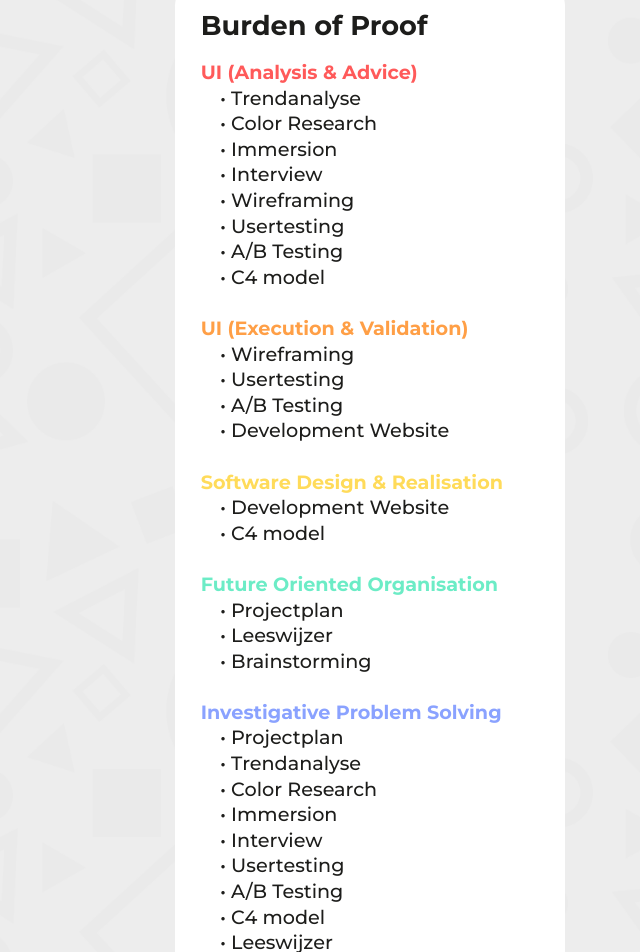
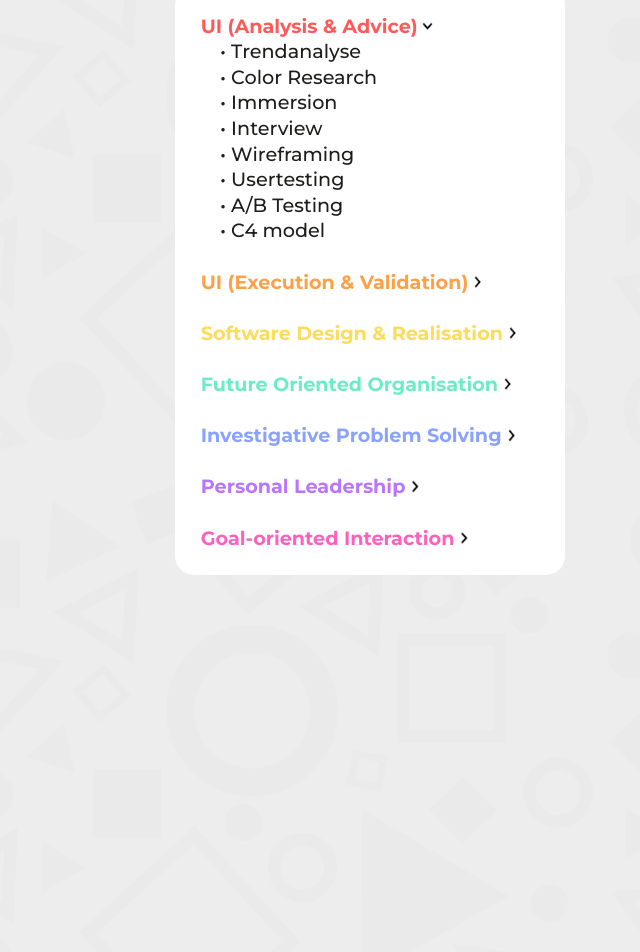
Before and after one commit to metteghijsen/semester6-website, a Nuxt app in the folder frontend/: page /leeswijzer in a window 1280 px wide. Shown: the part 139-1091 px from the top of the page, without its empty margins (640-1280 px from the left). Built offline with nearby package versions, Linux system fonts and the light colour scheme.

Commit message:
Feature: Added accordeon items and removed duplicated code

```diff
--- a/frontend/pages/leeswijzer.vue
+++ b/frontend/pages/leeswijzer.vue
@@ -11,263 +11,35 @@
             title="leeswijzer"
             class="rounded-3xl"
           />
-          <div class="ml-4 w-[600px] bg-white100 rounded-3xl">
+          <div class="ml-4 w-[600px] h-max bg-white100 rounded-3xl">
             <div class="m-4">
-              <UiTypography type="h3" size="heading3" class="mb-3">
-                Burden of Proof
-              </UiTypography>
+              <!-- Loop over de leeruitkomsten -->
+              <div v-for="(outcome, index) in outcomes" :key="index">
+                <UiTypography :type="'h4'" :size="'heading4'" :color="outcome.color" class="mt-5 flex flex-row">
+                  {{ outcome.title }}
+                  <NuxtImg
+                    v-if="outcome.show === false"
+                    :src="outcome.iconFalse"
+                    class="w-3 cursor-pointer"
+                    @click="toggleLearningOutcome(index)"
+                  />
 
-              <!-- Leeruitkomst 1 -->
-              <div>
-                <UiTypography type="h4" size="heading4" color="text-red100">
-                  UI (Analysis & Advice)
+                  <NuxtImg
+                    v-if="outcome.show === true"
+                    :src="outcome.iconTrue"
+                    class="w-3 cursor-pointer"
+                    @click="toggleLearningOutcome(index)"
+                  />
                 </UiTypography>
 
-                <NuxtLink to="/deliverable/literaturestudy">
-                  <UiTypography type="p" class="ml-3 my-0.5 hover:opacity-50 transition-all">
-                    • Trendanalyse
-                  </UiTypography>
-                </NuxtLink>
-
-                <NuxtLink to="/deliverable/colorresearch">
-                  <UiTypography type="p" class="ml-3 my-0.5 hover:opacity-50 transition-all">
-                    • Color Research
-                  </UiTypography>
-                </NuxtLink>
-
-                <NuxtLink to="/deliverable/immersion">
-                  <UiTypography type="p" class="ml-3 my-0.5 hover:opacity-50 transition-all">
-                    • Immersion
-                  </UiTypography>
-                </NuxtLink>
-
-                <NuxtLink to="/deliverable/interview">
-                  <UiTypography type="p" class="ml-3 my-0.5 hover:opacity-50 transition-all">
-                    • Interview
-                  </UiTypography>
-                </NuxtLink>
-
-                <NuxtLink to="/deliverable/wireframes">
-                  <UiTypography type="p" class="ml-3 my-0.5 hover:opacity-50 transition-all">
-                    • Wireframing
-                  </UiTypography>
-                </NuxtLink>
-
-                <NuxtLink to="/deliverable/usertesting">
-                  <UiTypography type="p" class="ml-3 my-0.5 hover:opacity-50 transition-all">
-                    • Usertesting
-                  </UiTypography>
-                </NuxtLink>
-
-                <NuxtLink to="/deliverable/abtesting">
-                  <UiTypography type="p" class="ml-3 my-0.5 hover:opacity-50 transition-all">
-                    • A/B Testing
-                  </UiTypography>
-                </NuxtLink>
-
-                <NuxtLink to="/deliverable/c4model">
-                  <UiTypography type="p" class="ml-3 my-0.5 hover:opacity-50 transition-all">
-                    • C4 model
-                  </UiTypography>
-                </NuxtLink>
-              </div>
-
-              <!-- Leeruitkomst 2 -->
-              <div>
-                <UiTypography type="h4" size="heading4" color="text-orange100" class="mt-5">
-                  UI (Execution & Validation)
-                </UiTypography>
-
-                <NuxtLink to="/deliverable/wireframes">
-                  <UiTypography type="p" class="ml-3 my-0.5 hover:opacity-50 transition-all">
-                    • Wireframing
-                  </UiTypography>
-                </NuxtLink>
-
-                <NuxtLink to="/deliverable/usertesting">
-                  <UiTypography type="p" class="ml-3 my-0.5 hover:opacity-50 transition-all">
-                    • Usertesting
-                  </UiTypography>
-                </NuxtLink>
-
-                <NuxtLink to="/deliverable/abtesting">
-                  <UiTypography type="p" class="ml-3 my-0.5 hover:opacity-50 transition-all">
-                    • A/B Testing
-                  </UiTypography>
-                </NuxtLink>
-
-                <NuxtLink to="/deliverable/developmentwebsite">
-                  <UiTypography type="p" class="ml-3 my-0.5 hover:opacity-50 transition-all">
-                    • Development Website
-                  </UiTypography>
-                </NuxtLink>
-              </div>
-
-              <!-- Leeruitkomst 3 -->
-              <div>
-                <UiTypography type="h4" size="heading4" color="text-yellow100" class="mt-5">
-                  Software Design & Realisation
-                </UiTypography>
-
-                <NuxtLink to="/deliverable/developmentwebsite">
-                  <UiTypography type="p" class="ml-3 my-0.5 hover:opacity-50 transition-all">
-                    • Development Website
-                  </UiTypography>
-                </NuxtLink>
-
-                <NuxtLink to="/deliverable/c4model">
-                  <UiTypography type="p" class="ml-3 my-0.5 hover:opacity-50 transition-all">
-                    • C4 model
-                  </UiTypography>
-                </NuxtLink>
-              </div>
-
-              <!-- Leeruitkomst 4 -->
-              <div>
-                <UiTypography type="h4" size="heading4" color="text-green100" class="mt-5">
-                  Future Oriented Organisation
-                </UiTypography>
-
-                <NuxtLink to="/deliverable/projectplan">
-                  <UiTypography type="p" class="ml-3 my-0.5 hover:opacity-50 transition-all">
-                    • Projectplan
-                  </UiTypography>
-                </NuxtLink>
-
-                <NuxtLink to="/deliverable/leeswijzer">
-                  <UiTypography type="p" class="ml-3 my-0.5 hover:opacity-50 transition-all">
-                    • Leeswijzer
-                  </UiTypography>
-                </NuxtLink>
-
-                <NuxtLink to="/deliverable/brainstorming">
-                  <UiTypography type="p" class="ml-3 my-0.5 hover:opacity-50 transition-all">
-                    • Brainstorming
-                  </UiTypography>
-                </NuxtLink>
-              </div>
-
-              <!-- Leeruitkomst 5 -->
-              <div>
-                <UiTypography type="h4" size="heading4" color="text-blue100" class="mt-5">
-                  Investigative Problem Solving
-                </UiTypography>
-
-                <NuxtLink to="/deliverable/projectplan">
-                  <UiTypography type="p" class="ml-3 my-0.5 hover:opacity-50 transition-all">
-                    • Projectplan
-                  </UiTypography>
-                </NuxtLink>
-
-                <NuxtLink to="/deliverable/literaturestudy">
-                  <UiTypography type="p" class="ml-3 my-0.5 hover:opacity-50 transition-all">
-                    • Trendanalyse
-                  </UiTypography>
-                </NuxtLink>
-
-                <NuxtLink to="/deliverable/colorresearch">
-                  <UiTypography type="p" class="ml-3 my-0.5 hover:opacity-50 transition-all">
-                    • Color Research
-                  </UiTypography>
-                </NuxtLink>
-
-                <NuxtLink to="/deliverable/immersion">
-                  <UiTypography type="p" class="ml-3 my-0.5 hover:opacity-50 transition-all">
-                    • Immersion
-                  </UiTypography>
-                </NuxtLink>
-
-                <NuxtLink to="/deliverable/interview">
-                  <UiTypography type="p" class="ml-3 my-0.5 hover:opacity-50 transition-all">
-                    • Interview
-                  </UiTypography>
-                </NuxtLink>
-
-                <NuxtLink to="/deliverable/usertesting">
-                  <UiTypography type="p" class="ml-3 my-0.5 hover:opacity-50 transition-all">
-                    • Usertesting
-                  </UiTypography>
-                </NuxtLink>
-
-                <NuxtLink to="/deliverable/abtesting">
-                  <UiTypography type="p" class="ml-3 my-0.5 hover:opacity-50 transition-all">
-                    • A/B Testing
-                  </UiTypography>
-                </NuxtLink>
-
-                <NuxtLink to="/deliverable/c4model">
-                  <UiTypography type="p" class="ml-3 my-0.5 hover:opacity-50 transition-all">
-                    • C4 model
-                  </UiTypography>
-                </NuxtLink>
-
-                <NuxtLink to="/deliverable/leeswijzer">
-                  <UiTypography type="p" class="ml-3 my-0.5 hover:opacity-50 transition-all">
-                    • Leeswijzer
-                  </UiTypography>
-                </NuxtLink>
-
-                <NuxtLink to="/deliverable/brainstorming">
-                  <UiTypography type="p" class="ml-3 my-0.5 hover:opacity-50 transition-all">
-                    • Brainstorming
-                  </UiTypography>
-                </NuxtLink>
-              </div>
-
-              <!-- Leeruitkomst 6 -->
-              <div>
-                <UiTypography type="h4" size="heading4" color="text-purple100" class="mt-5">
-                  Personal Leadership
-                </UiTypography>
-
-                <NuxtLink to="/deliverable/developmentwebsite">
-                  <UiTypography type="p" class="ml-3 my-0.5 hover:opacity-50 transition-all">
-                    • Development Website
-                  </UiTypography>
-                </NuxtLink>
-
-                <NuxtLink to="/deliverable/postersession">
-                  <UiTypography type="p" class="ml-3 my-0.5 hover:opacity-50 transition-all">
-                    • Poster Session
-                  </UiTypography>
-                </NuxtLink>
-              </div>
-
-              <!-- Leeruitkomst 7 -->
-              <div>
-                <UiTypography type="h4" size="heading4" color="text-pink100" class="mt-5">
-                  Goal-oriented Interaction
-                </UiTypography>
-
-                <NuxtLink to="/deliverable/projectplan">
-                  <UiTypography type="p" class="ml-3 my-0.5 hover:opacity-50 transition-all">
-                    • Projectplan
-                  </UiTypography>
-                </NuxtLink>
-
-                <NuxtLink to="/deliverable/c4model">
-                  <UiTypography type="p" class="ml-3 my-0.5 hover:opacity-50 transition-all">
-                    • C4 model
-                  </UiTypography>
-                </NuxtLink>
-
-                <NuxtLink to="/deliverable/leeswijzer">
-                  <UiTypography type="p" class="ml-3 my-0.5 hover:opacity-50 transition-all">
-                    • Leeswijzer
-                  </UiTypography>
-                </NuxtLink>
-
-                <NuxtLink to="/deliverable/postersession">
-                  <UiTypography type="p" class="ml-3 my-0.5 hover:opacity-50 transition-all">
-                    • Poster Session
-                  </UiTypography>
-                </NuxtLink>
-
-                <NuxtLink to="/deliverable/postersession">
-                  <UiTypography type="p" class="ml-3 my-0.5 hover:opacity-50 transition-all">
-                    • Brainstorming
-                  </UiTypography>
-                </NuxtLink>
+                <div v-if="outcome.show === true">
+                  <!-- Loop over de links voor deze leeruitkomst -->
+                  <NuxtLink v-for="(link, linkIndex) in outcome.links" :key="linkIndex" :to="link.to">
+                    <UiTypography :type="'p'" class="ml-3 my-0.5 hover:opacity-50 transition-all">
+                      {{ link.text }}
+                    </UiTypography>
+                  </NuxtLink>
+                </div>
               </div>
             </div>
           </div>
@@ -277,3 +49,121 @@
     <SectionsFooter />
   </div>
 </template>
+
+<script>
+export default {
+  data () {
+    return {
+      outcomes: [
+        {
+          title: 'UI (Analysis & Advice)',
+          color: 'text-red100',
+          iconTrue: 'img/chevron-down.png',
+          iconFalse: 'img/chevron-right.png',
+          links: [
+            { to: '/deliverable/literaturestudy', text: '• Trendanalyse' },
+            { to: '/deliverable/colorresearch', text: '• Color Research' },
+            { to: '/deliverable/immersion', text: '• Immersion' },
+            { to: '/deliverable/interview', text: '• Interview' },
+            { to: '/deliverable/wireframes', text: '• Wireframing' },
+            { to: '/deliverable/usertesting', text: '• Usertesting' },
+            { to: '/deliverable/abtesting', text: '• A/B Testing' },
+            { to: '/deliverable/c4model', text: '• C4 model' }
+          ],
+          show: true
+        },
+        {
+          title: 'UI (Execution & Validation)',
+          color: 'text-orange100',
+          iconTrue: 'img/chevron-down.png',
+          iconFalse: 'img/chevron-right.png',
+          links: [
+            { to: '/deliverable/wireframes', text: '• Wireframing' },
+            { to: '/deliverable/usertesting', text: '• Usertesting' },
+            { to: '/deliverable/abtesting', text: '• A/B Testing' },
+            { to: '/deliverable/developmentwebsite', text: '• Development Website' }
+          ],
+          show: false
+        },
+        {
+          title: 'Software Design & Realisation',
+          color: 'text-yellow100',
+          iconTrue: 'img/chevron-down.png',
+          iconFalse: 'img/chevron-right.png',
+          links: [
+            { to: '/deliverable/developmentwebsite', text: '• Development Website' },
+            { to: '/deliverable/c4model', text: '• C4 model' },
+            { to: '/deliverable/pipeline', text: '• Pipeline' }
+          ],
+          show: false
+        },
+        {
+          title: 'Future Oriented Organisation',
+          color: 'text-green100',
+          iconTrue: 'img/chevron-down.png',
+          iconFalse: 'img/chevron-right.png',
+          links: [
+            { to: '/deliverable/projectplan', text: '• Projectplan' },
+            { to: '/deliverable/leeswijzer', text: '• Leeswijzer' },
+            { to: '/deliverable/brainstorming', text: '• Brainstorming' },
+            { to: '/deliverable/projectplangroup', text: '• Projectplan Group' }
+          ],
+          show: false
+        },
+        {
+          title: 'Investigative Problem Solving',
+          color: 'text-blue100',
+          iconTrue: 'img/chevron-down.png',
+          iconFalse: 'img/chevron-right.png',
+          links: [
+            { to: '/deliverable/projectplan', text: '• Projectplan' },
+            { to: '/deliverable/literaturestudy', text: '• Trendanalyse' },
+            { to: '/deliverable/colorresearch', text: '• Color Research' },
+            { to: '/deliverable/immersion', text: '• Immersion' },
+            { to: '/deliverable/interview', text: '• Interview' },
+            { to: '/deliverable/usertesting', text: '• Usertesting' },
+            { to: '/deliverable/abtesting', text: '• A/B Testing' },
+            { to: '/deliverable/c4model', text: '• C4 model' },
+            { to: '/deliverable/pipeline', text: '• Pipeline' },
+            { to: '/deliverable/leeswijzer', text: '• Leeswijzer' },
+            { to: '/deliverable/brainstorming', text: '• Brainstorming' },
+            { to: '/deliverable/projectplangroup', text: '• Projectplan Group' }
+          ],
+          show: false
+        },
+        {
+          title: 'Personal Leadership',
+          color: 'text-purple100',
+          iconTrue: 'img/chevron-down.png',
+          iconFalse: 'img/chevron-right.png',
+          links: [
+            { to: '/deliverable/developmentwebsite', text: '• Development Website' },
+            { to: '/deliverable/postersession', text: '• Poster Session' }
+          ],
+          show: false
+        },
+        {
+          title: 'Goal-oriented Interaction',
+          color: 'text-pink100',
+          iconTrue: 'img/chevron-down.png',
+          iconFalse: 'img/chevron-right.png',
+          links: [
+            { to: '/deliverable/projectplan', text: '• Projectplan' },
+            { to: '/deliverable/c4model', text: '• C4 model' },
+            { to: '/deliverable/leeswijzer', text: '• Leeswijzer' },
+            { to: '/deliverable/postersession', text: '• Poster Session' },
+            { to: '/deliverable/brainstorming', text: '• Brainstorming' },
+            { to: '/deliverable/projectplangroup', text: '• Projectplan Group' }
+          ],
+          show: false
+        }
+      ]
+    }
+  },
+  methods: {
+    toggleLearningOutcome (index) {
+      this.outcomes[index].show = !this.outcomes[index].show
+    }
+  }
+}
+</script>
```
Also changed, not shown: frontend/public/img/chevron-down.png (added), frontend/public/img/chevron-right.png (added).
